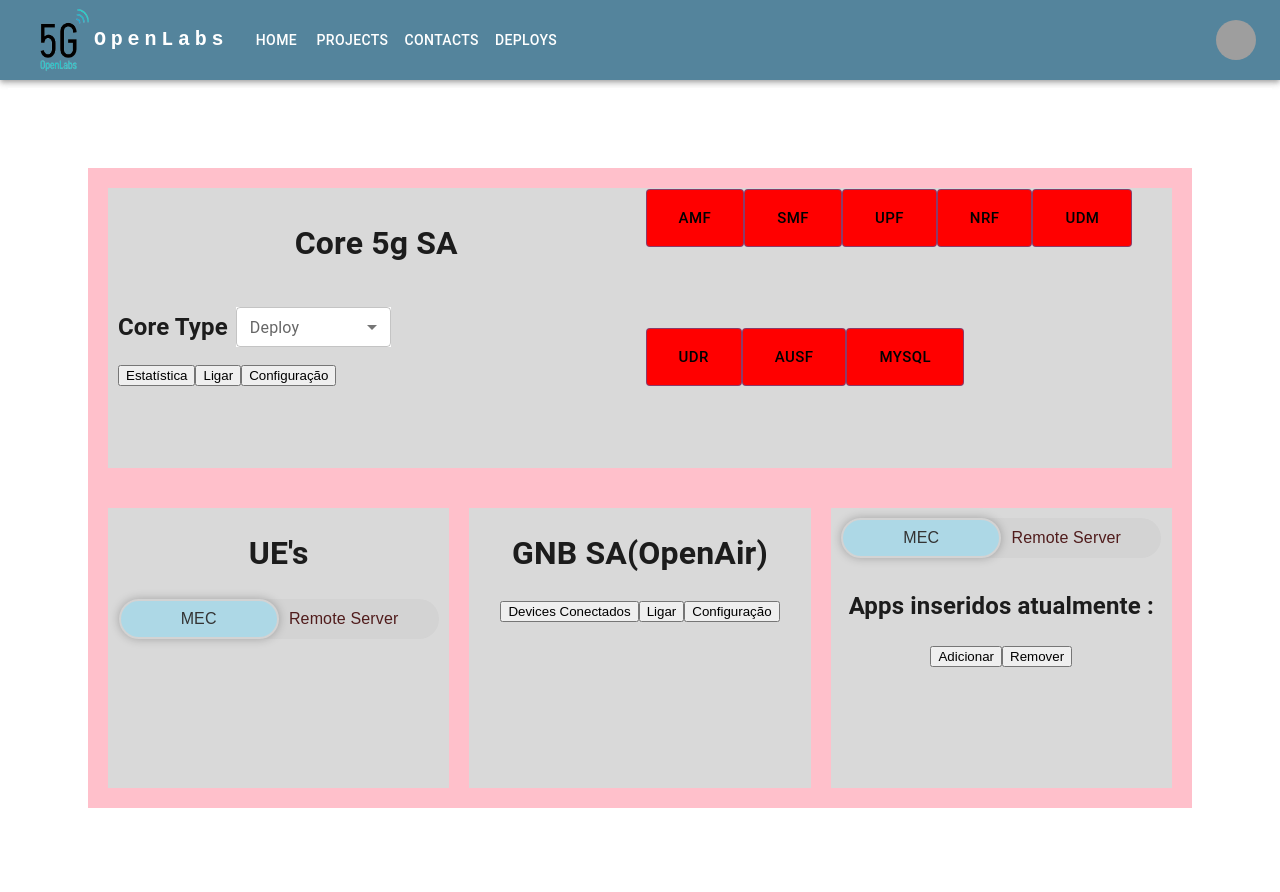
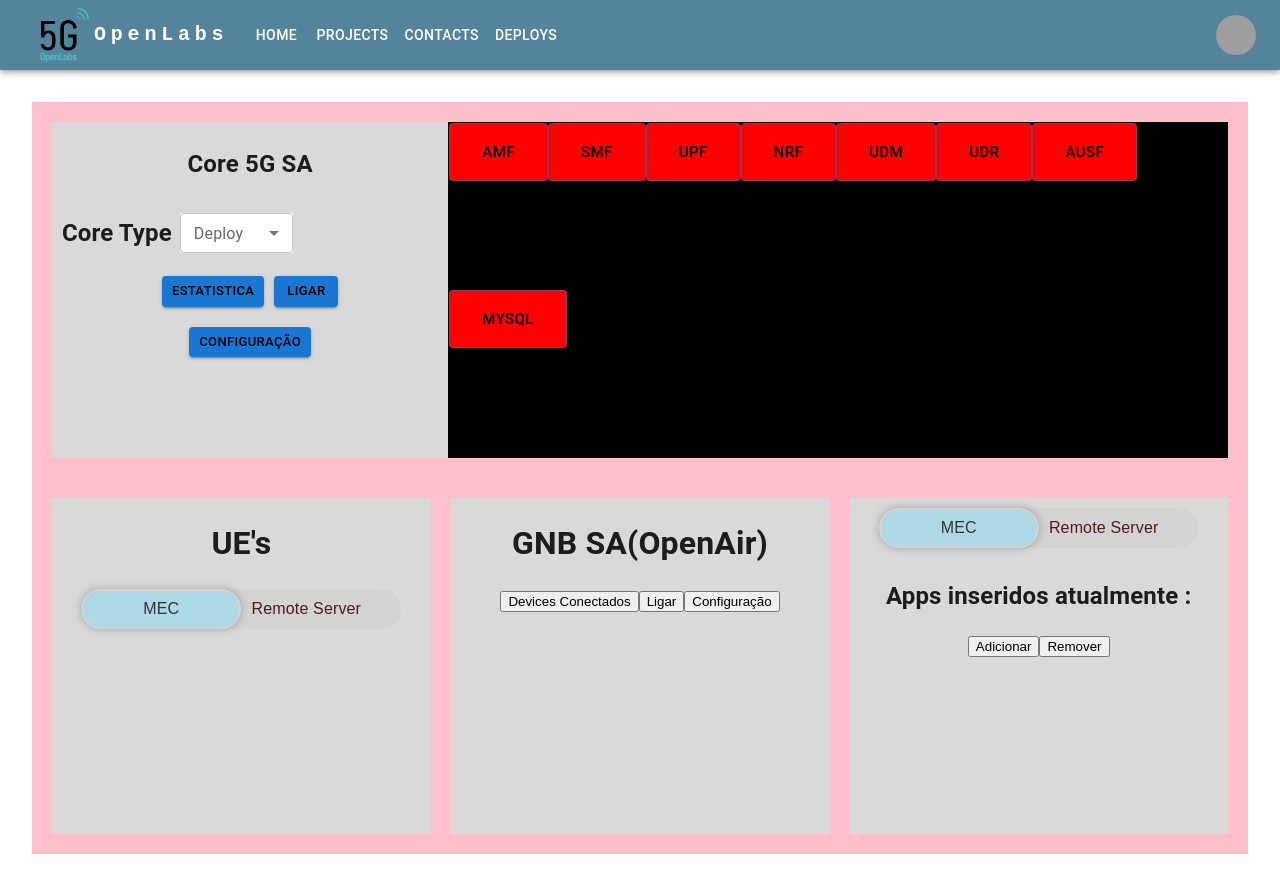
Before and after one commit to mvbs3/Iang5gUI, a React (Create React App) app in the folder front-end/: page /Deploy5gSa in a window 1280 px wide. Shown: the top 892 px of the page. Built offline with nearby package versions, Linux system fonts and the light colour scheme; grey boxes are pictures that could not be loaded.

Commit message:
finishing designt core selector

```diff
--- a/front-end/src/App.js
+++ b/front-end/src/App.js
@@ -12,6 +12,7 @@ function App() {
     <React.Fragment>
       <CssBaseline />
       <Header />
+
       <Routes>
         <Route path="/" element={<BodyHome />}></Route>
         <Route path="/Deploy5gSa" element={<BodyDeploy5gSA />}></Route>
--- a/front-end/src/Components/BodyDeploy5gSA.js
+++ b/front-end/src/Components/BodyDeploy5gSA.js
@@ -31,7 +31,7 @@ export default function BodyDeplo5g(props) {
     height: "100vh",
     alignItems: "center",
     flexDirection: "Column",
-    padding: 10,
+    padding: 3,
     margin: 1,
     display: "flex",
   };
--- a/front-end/src/Components/BodyHome.js
+++ b/front-end/src/Components/BodyHome.js
@@ -39,7 +39,7 @@ export default function BodyHome() {
     let printer = [];
     Object.keys(core).map((key, i) => {
       printer.push(
-        <div style={{ padding: 10 }}>
+        <div style={{ paddingTop: 0, padding: 10, height: "100%" }}>
           <CardDeploy
             Title={core[key].Title}
             Description={core[key].Description}
@@ -53,10 +53,11 @@ export default function BodyHome() {
     return printer;
   }
   return (
-    <div>
-      <Container fixed>
+    <div style={{ height: "100%" }}>
+      <Container fixed sx={{ height: "50%" }}>
         <div
           style={{
+            height: "100%",
             padding: "3px",
             display: "flex",
             justifyContent: "center",
@@ -66,153 +67,41 @@ export default function BodyHome() {
           <img
             src={bgLab}
             flex="1"
-            width="70%"
-            height="auto"
+            height="100%"
+            width="50%"
             display="block"
             margin-left="auto"
             margin-right="auto"
             alt="imagem de background do centro do body"
           />
         </div>
-        {/* <div
-      style={{
-        backgroundImage: `url(${bgLab})`,
-        flex: "1",
-        width: "100%",
-        height: "auto",
-        justifyContent: "center",
-        backgroundPosition: "center",
-        backgroundSize: "contain",
-        backgroundAttachment: "fixed",
-      }}
-    >
-      <div
-        style={{
-          color: "black",
-          fontSize: 42,
-          lineHeight: 10,
-          fontWeight: "bold",
-          textAlign: "center",
-          backgroundColor: "#000000c0",
-        }}
-      >
-        testefunction cardsEnviroment() {
-    const core = {
-      Oai5gSa: {
-        Title: "OpenAir 5g SA",
-        Description:
-          "Lorem ipsum dolor sit amet, conseccardsEnviromenttetur adipiscing elit. Sed elementum risus nec libero faucibus faucibus.",
-        Img: "openAir5gLogo.png",
-        Url: "inserir diretorfunction cardsEnviroment() {
-    const core = {
-      Oai5gSa: {
-        Title: "OpenAir 5g SA",
-        Description:
-          "Lorem ipsum dolor sit amet, conseccardsEnviromenttetur adipiscing elit. Sed elementum risus nec libero faucibus faucibus.",
-        Img: "openAir5gLogo.png",
-        Url: "inserir diretorio pra acessar a pagcerta",
-      },
-      Oai4g: {
-        Title: "OpenAir 4g SA",
-        Description:
-          "Lorem ipsum dolor sit amet, consectetur adipiscing elit. Sed elementum risus nec libero faucibus faucibus.",
-        Img: "openAir5gLogo.png",
-        Url: "inserir diretorio pra acessar a pagcerta",
-      },
-      Open5gSa: {
-        Title: "Open5gs 5g SA",
-        Description:
-          "Lorem ipsum dolor sit amet, consectetur adipiscing elit. Sed elementum risus nec libero faucibus faucibus.",
-        Img: "openAir5gLogo.png",
-        Url: "inserir diretorio pra acessar a pagcerta",
-      },
-      Open5gNsa: {
-        Title: "Open5gs 5g NSA",
-        Description:
-          "Lorem ipsum dolor sit amet, consectetur adipiscing elit. Sed elementum risus nec libero faucibus faucibus.",
-        Img: "openAir5gLogo.png",
-        Url: "inserir diretorio pra acessar a pagcerta",
-      },
-    };
-    let printer = [];
-    Object.keys(core).map((key, i) => {
-      printer.push(
-        <div style={{ padding: 10 }}>
-          <CardDeploy
-            Title={core[key].Title}
-            Description={core[key].Description}
-            Img={core[key].Img}
-            Url={core[key].Url}
-          />
-        </div>
-      );
-      return 0;
-    });
-    return printer;
-  }io pra acessar a pagcerta",
-      },
-      Oai4g: {
-        Title: "OpenAir 4g SA",
-        Description:
-          "Lorem ipsum dolor sit amet, consectetur adipiscing elit. Sed elementum risus nec libero faucibus faucibus.",
-        Img: "openAir5gLogo.png",
-        Url: "inserir diretorio pra acessar a pagcerta",
-      },
-      Open5gSa: {
-        Title: "Open5gs 5g SA",
-        Description:
-          "Lorem ipsum dolor sit amet, consectetur adipiscing elit. Sed elementum risus nec libero faucibus faucibus.",
-        Img: "openAir5gLogo.png",
-        Url: "inserir diretorio pra acessar a pagcerta",
-      },
-      Open5gNsa: {
-        Title: "Open5gs 5g NSA",
-        Description:
-          "Lorem ipsum dolor sit amet, consectetur adipiscing elit. Sed elementum risus nec libero faucibus faucibus.",
-        Img: "openAir5gLogo.png",
-        Url: "inserir diretorio pra acessar a pagcerta",
-      },
-    };
-    let printer = [];@babel/plugin-proposal-private-property-in-object
-    Object.keys(core).map((key, i) => {
-      printer.push(
-        <div style={{ padding: 10 }}>
-          <CardDeploy
-            Title={core[key].Title}
-            Description={core[key].Description}
-            Img={core[key].Img}
-            Url={core[key].Url}
-          />
-        </div>
-      );
-      return 0;
-    });
-    return printer;
-  }
-      </div>
-    </div>*/}
       </Container>
       <Box
         sx={{
           bgcolor: "#1976D2",
-          height: "50vh",
+          height: "40%",
           alignItems: "center",
           flexDirection: "columns",
         }}
       >
-        <h1
+        <div style={{ height: "25%" }}>
+          <h2
             style={{
               justifyContent: "center",
               textAlign: "center",
               color: "black",
-            display: "block",
+              display: "flex",
               padding: 5,
+              fontSize: "10",
             }}
           >
             Deploys
-        </h1>
+          </h2>
+        </div>
+
         <Container
           sx={{
+            height: "50%",
             display: "flex",
             justifyContent: "space-between",
             alignItems: "center",
@@ -221,9 +110,17 @@ export default function BodyHome() {
           {cardsEnviroment()}
         </Container>
       </Box>
-      <Box>
-        <Container>
+
+      <Container sx={{ maxHeight: "100%" }}>
+        <div
+          style={{
+            maxHeight: "100%",
+            backgroundColor: "#D9D9D9",
+            margin: "10px",
+          }}
+        >
           <h1 style={{ textAlign: "center" }}>Sobre o laboratório</h1>
+
           <h2 style={{ textAlign: "center" }}>
             Lorem ipsum dolor sit amet, consectetur adipiscing elit. Sed
             elementum risus nec libero faucibus faucibus. Suspendisse potenti.
@@ -238,8 +135,8 @@ export default function BodyHome() {
             finibus. Nunc lobortis bibendum ante lacinia congue. Duis ut gravida
             odio.
           </h2>
+        </div>
       </Container>
-      </Box>
     </div>
   );
 }
--- a/front-end/src/Components/BoxCore5g.js
+++ b/front-end/src/Components/BoxCore5g.js
@@ -3,6 +3,8 @@ import { useState } from "react";
 import Box from "@mui/material/Box";
 import DialogButton from "./DialogButton";
 import Dropdown5gDeploys from "./Dropdown5gDeploy";
+import Stack from "@mui/material/Stack";
+import Button from "@mui/material/Button";
 
 export default function BoxCore5g(props) {
   const [deploy, setDeploy] = React.useState("");
@@ -55,7 +57,11 @@ export default function BoxCore5g(props) {
       return bug;
     }
   }
-
+  const buttonCoreStyle = {
+    color: "#54849C",
+    margin: 5,
+    color: "black",
+  };
   return (
     <Box sx={props.componentsBox}>
       <div style={props.titleBodyDivider}>
@@ -63,19 +69,32 @@ export default function BoxCore5g(props) {
           <div
             style={{
               height: "100%",
-              width: "100%",
+              width: "50%",
               padding: "10px",
+              display: "flex",
+              flexDirection: "column",
             }}
           >
-            <div>
-              <h1 style={{ textAlign: "center" }}>Core 5g SA </h1>
+            <div
+              style={{
+                height: "20%",
+
+                display: "flex",
+                justifyContent: "center",
+                alignItems: "center",
+              }}
+            >
+              <h2 style={{ textAlign: "center" }}>Core 5G SA </h2>
             </div>
+
+            <div style={{ height: "100%" }}>
               <div
                 style={{
                   flexDirection: "row",
                   display: "flex",
                   justifyContent: "flex-start",
                   alignItems: "center",
+                  maxHeight: "100%",
                 }}
               >
                 <h2> Core Type </h2>
@@ -86,13 +105,37 @@ export default function BoxCore5g(props) {
                 style={{
                   display: "flex",
                   alignItems: "center",
-                flexDirection: "row",
+                  flexDirection: "column",
                   justifyContent: "flex-start",
+                  height: "40%",
                 }}
               >
-              <button>Estatística</button>
-              <button>Ligar</button>
-              <button>Configuração</button>
+                <div style={{ height: "100%" }}>
+                  <Button
+                    style={buttonCoreStyle}
+                    variant="contained"
+                    size="small"
+                  >
+                    Estatistica
+                  </Button>
+                  <Button
+                    style={buttonCoreStyle}
+                    variant="contained"
+                    size="small"
+                  >
+                    Ligar
+                  </Button>
+                </div>
+                <div style={{ height: "100%" }}>
+                  <Button
+                    style={buttonCoreStyle}
+                    variant="contained"
+                    size="small"
+                  >
+                    Configuração
+                  </Button>
+                </div>
+              </div>
             </div>
           </div>
 
@@ -104,6 +147,7 @@ export default function BoxCore5g(props) {
               padding: 1,
               height: "100%",
               width: "100%",
+              backgroundColor: "black",
             }}
           >
             {coreComponents5g.map((component) => {
--- a/front-end/src/Components/Dropdown5gDeploy.js
+++ b/front-end/src/Components/Dropdown5gDeploy.js
@@ -23,9 +23,6 @@ export default function Dropdown5gDeploys(props) {
         label="Deploy"
         onChange={handleChange}
       >
-        <MenuItem value="">
-          <em>""</em>
-        </MenuItem>
         {deploy5g.map((elem) => {
           return <MenuItem value={elem}>{elem}</MenuItem>;
         })}
--- a/front-end/src/Components/Header.js
+++ b/front-end/src/Components/Header.js
@@ -50,7 +50,7 @@ function Header() {
             src={lab5gLogo}
             alt="logo"
             width="70"
-            height="80"
+            height="100%"
             object-fit="contain"
           />
           <Typography
```
Lines whose indentation alone changed are shown as unchanged.
